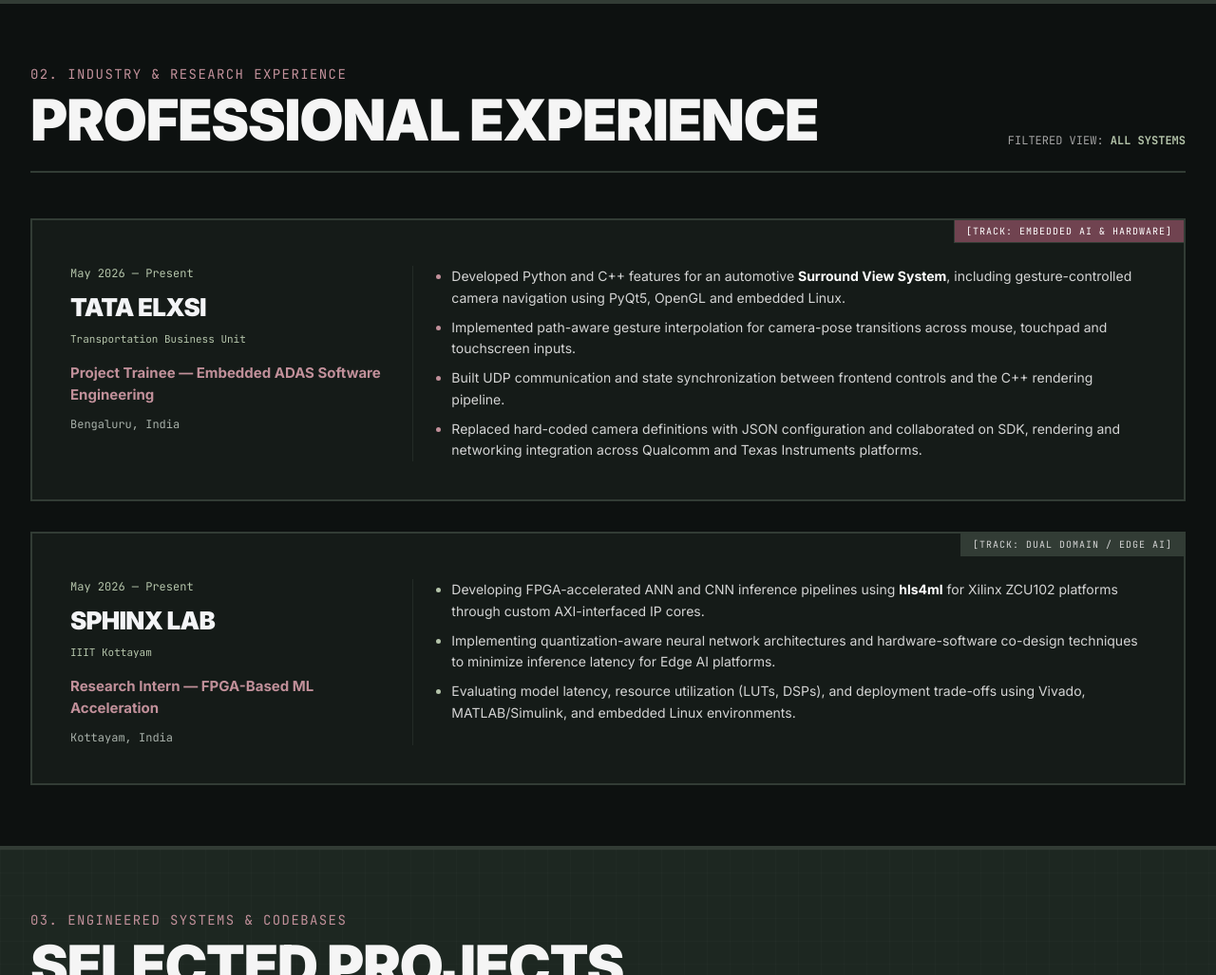
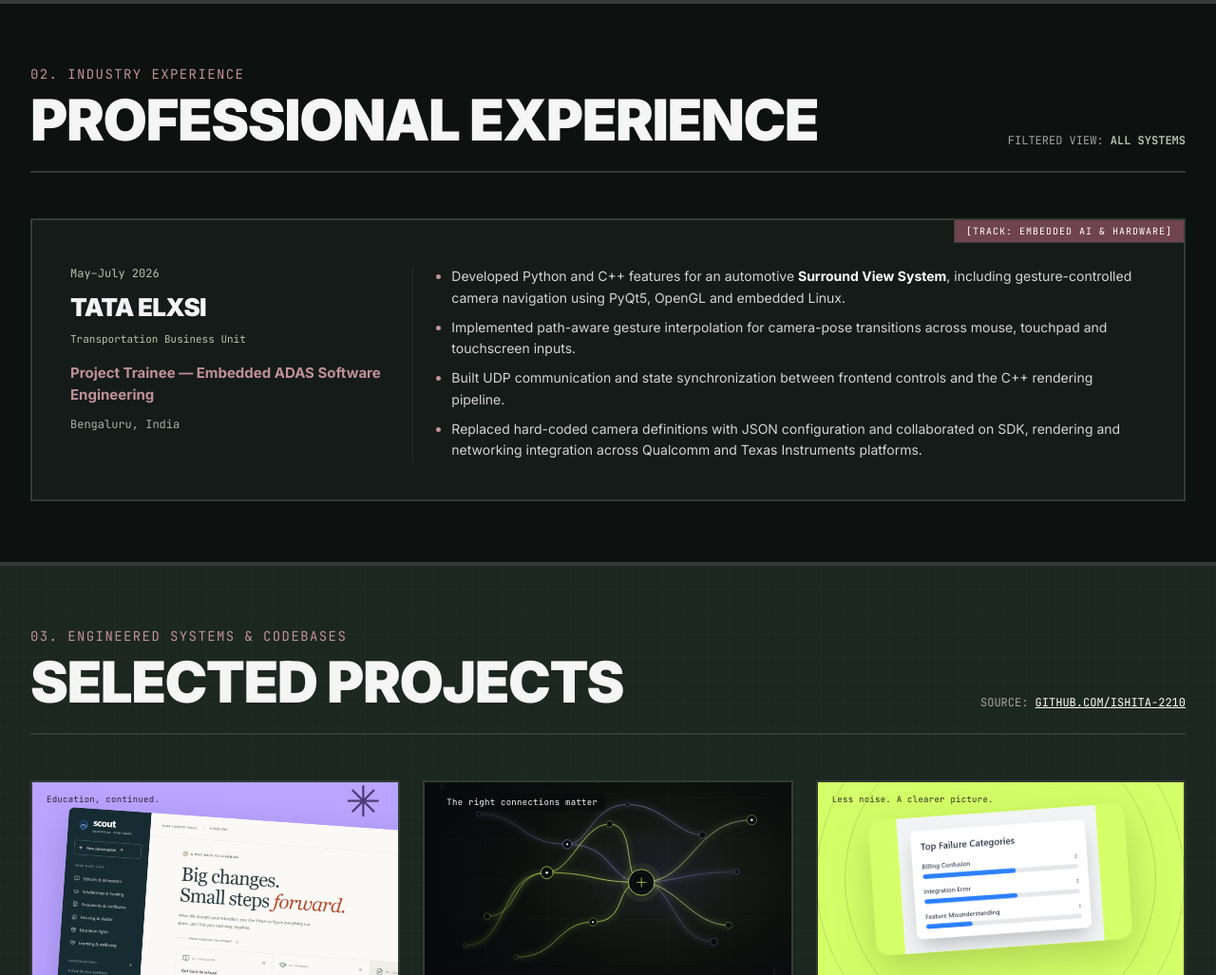
Before and after one commit to Ishita-2210/Portfolio_Ishita, a plain HTML site: page index.html in a window 1280 px wide. Shown: the part 822-1849 px from the top of the page at 95% size. Drawn offline with Linux system fonts and the light colour scheme.

Commit message:
Show completed Tata Elxsi internship and remove outdated experience

```diff
--- a/app.js
+++ b/app.js
@@ -162,6 +162,9 @@
       item.hidden =
         track !== "all" && !item.dataset.track.split(/\s+/).includes(track);
     });
+    document.querySelector("#experience-empty").hidden = [
+      ...document.querySelectorAll(".experience-card"),
+    ].some((item) => !item.hidden);
   }),
 );
 const dialog = document.querySelector("#case-dialog");
--- a/index.html
+++ b/index.html
@@ -283,10 +283,10 @@
                 class="text-base md:text-lg text-neutral-400 max-w-2xl font-normal leading-relaxed mb-8"
               >
                 B.Tech Electronics &amp; Communication Engineering student at
-                <strong class="text-white">IIIT Kottayam</strong>, working
-                across embedded ADAS software, FPGA-based machine learning and
-                agentic AI applications. Interested in how models, interfaces
-                and hardware work together in real systems.
+                <strong class="text-white">IIIT Kottayam</strong>, with
+                experience in embedded ADAS software and projects in machine
+                learning and AI applications. Interested in how models,
+                interfaces and hardware work together in real systems.
               </p>
             </div>
 
@@ -551,7 +551,7 @@
               <div
                 class="text-swiss-burgundy font-mono text-sm tracking-widest uppercase mb-2"
               >
-                02. Industry &amp; Research Experience
+                02. Industry Experience
               </div>
               <h2
                 class="text-4xl md:text-6xl font-black tracking-tight uppercase"
@@ -589,7 +589,7 @@
                 <div
                   class="lg:col-span-4 border-b lg:border-b-0 lg:border-r border-swiss-border/50 pb-4 lg:pb-0 pr-0 lg:pr-6"
                 >
-                  <p class="experience-date">May 2026 — Present</p>
+                  <p class="experience-date">May–July 2026</p>
                   <h3 class="experience-place">Tata Elxsi</h3>
                   <p class="experience-organization">
                     Transportation Business Unit
@@ -631,54 +631,9 @@
               </div>
             </div>
 
-            <!-- EXP 2: FPGA Acceleration (Sphinx Lab) -->
-            <div
-              class="track-item border-2 border-swiss-border bg-swiss-surface p-6 md:p-10 hover:border-swiss-sage transition-all duration-200 relative group experience-card"
-              data-track="embedded ai"
-            >
-              <div
-                class="absolute top-0 right-0 bg-swiss-border text-neutral-300 font-mono text-[10px] tracking-widest px-3 py-1 uppercase border-l border-b border-swiss-border"
-              >
-                [TRACK: DUAL DOMAIN / EDGE AI]
-              </div>
-              <div class="grid grid-cols-1 lg:grid-cols-12 gap-6">
-                <div
-                  class="lg:col-span-4 border-b lg:border-b-0 lg:border-r border-swiss-border/50 pb-4 lg:pb-0 pr-0 lg:pr-6"
-                >
-                  <p class="experience-date">May 2026 — Present</p>
-                  <h3 class="experience-place">Sphinx Lab</h3>
-                  <p class="experience-organization">IIIT Kottayam</p>
-                  <p class="experience-role">
-                    Research Intern — FPGA-Based ML Acceleration
-                  </p>
-                  <p class="experience-location">Kottayam, India</p>
-                </div>
-                <div
-                  class="lg:col-span-8 space-y-3 text-sm text-neutral-300 font-normal leading-relaxed"
-                >
-                  <ul
-                    class="list-disc list-outside ml-4 space-y-2 marker:text-swiss-sage"
-                  >
-                    <li>
-                      Developing FPGA-accelerated ANN and CNN inference
-                      pipelines using
-                      <strong class="text-white">hls4ml</strong> for Xilinx
-                      ZCU102 platforms through custom AXI-interfaced IP cores.
-                    </li>
-                    <li>
-                      Implementing quantization-aware neural network
-                      architectures and hardware-software co-design techniques
-                      to minimize inference latency for Edge AI platforms.
-                    </li>
-                    <li>
-                      Evaluating model latency, resource utilization (LUTs,
-                      DSPs), and deployment trade-offs using Vivado,
-                      MATLAB/Simulink, and embedded Linux environments.
-                    </li>
-                  </ul>
-                </div>
-              </div>
-            </div>
+            <p id="experience-empty" class="text-sm text-neutral-400" hidden>
+              The Tata Elxsi internship is listed under the Embedded track.
+            </p>
           </div>
         </div>
       </section>
```
Also changed, not shown: 1 other file.
